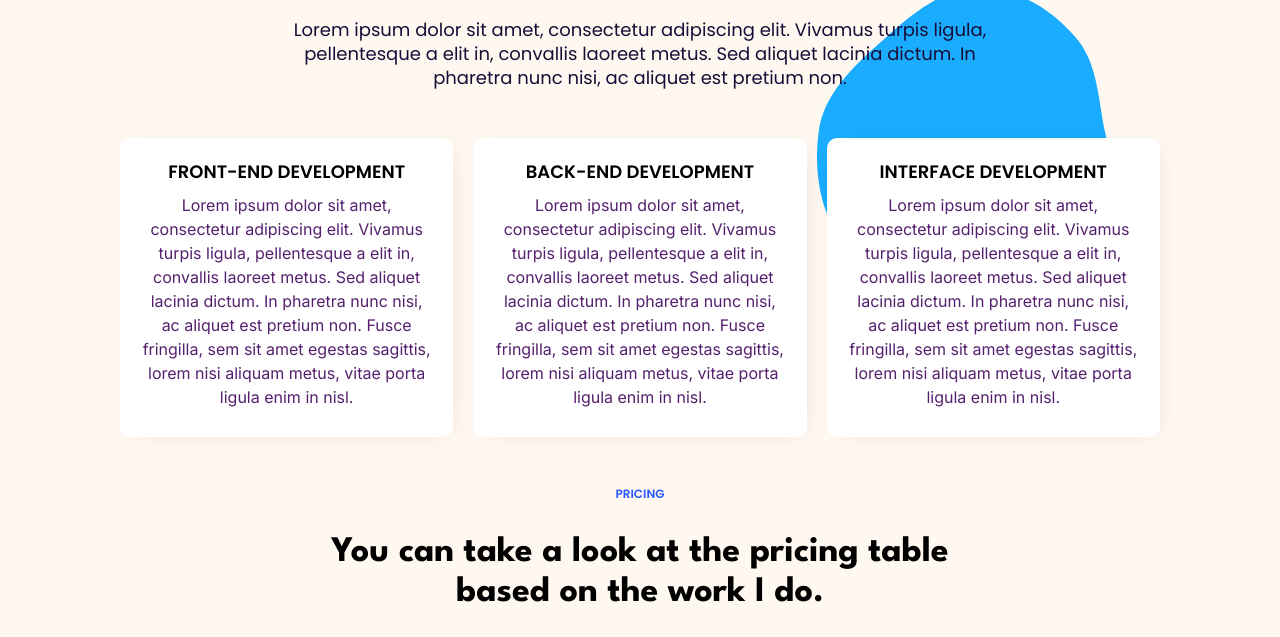
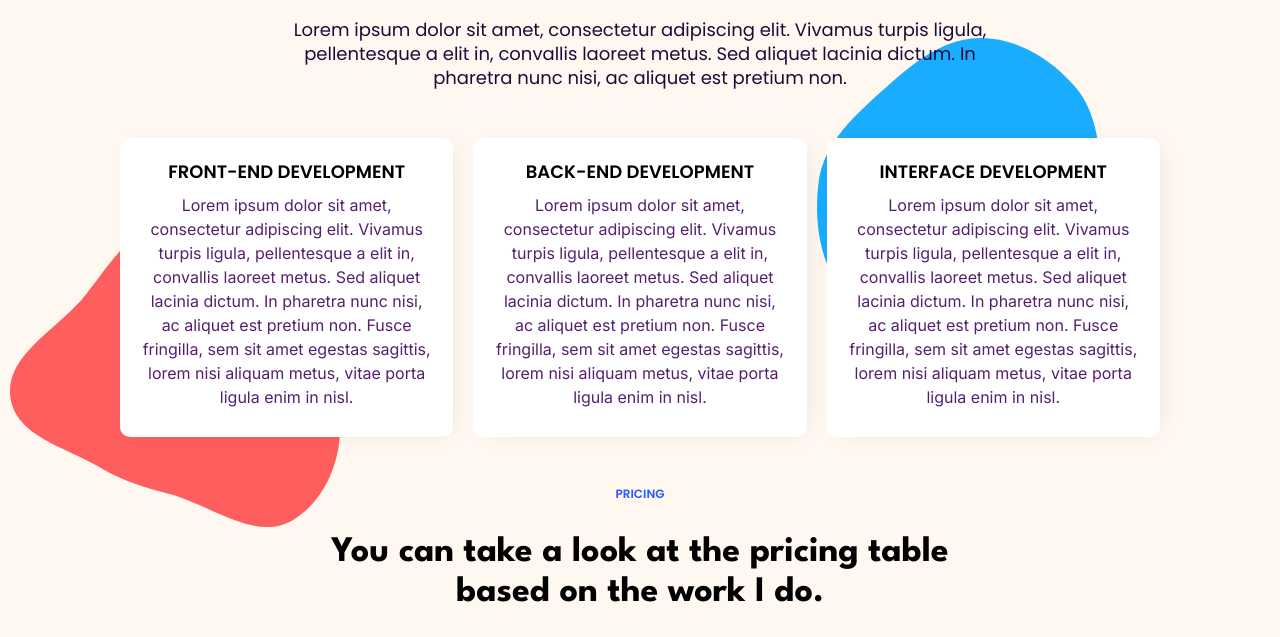
Before and after one commit to Kamal1701/my-first-web-page, a plain HTML site: page src/index.html in a window 1280 px wide. Shown: the part 720-1357 px from the top of the page. Drawn offline with Linux system fonts and the light colour scheme.

Commit message:
fixed red image

```diff
--- a/src/index.html
+++ b/src/index.html
@@ -77,6 +77,8 @@
         </div>
         <div id="what-i-do-boxes">
             <div class="what-i-do-box">
+
+
                 <div class="what-i-do-card">
                     <div class="what-i-do-card-title">Front-end Development</div>
                     <div class="what-i-do-card-text">Lorem ipsum dolor sit amet, consectetur adipiscing elit. Vivamus
@@ -87,6 +89,7 @@
                         porta
                         ligula enim in nisl.</div>
                 </div>
+                <div><img src="./images/what-i-do-red.svg" class="what-i-do-redimg"></div>
             </div>
             <div class="what-i-do-box">
                 <div class="what-i-do-card">
@@ -101,9 +104,8 @@
                 </div>
             </div>
             <div class="what-i-do-box">
-                <img src="./images/what-i-do-blue.svg" class="what-i-do-blueimg">
+                <div><img src="./images/what-i-do-blue.svg" class="what-i-do-blueimg"></div>
                 <div class="what-i-do-card">
-                    <!-- <img src="./images/what-i-do-blue.svg" class="what-i-do-blueimg"> -->
                     <div class="what-i-do-card-title">Interface Development</div>
                     <div class="what-i-do-card-text">Lorem ipsum dolor sit amet, consectetur adipiscing elit. Vivamus
                         turpis ligula, pellentesque a
@@ -114,6 +116,7 @@
                         ligula enim in nisl.</div>
 
                 </div>
+
             </div>
         </div>
     </div>
--- a/src/styles.css
+++ b/src/styles.css
@@ -271,9 +271,18 @@ h2 {
 
 .what-i-do-blueimg{
     position: absolute;
-    margin-top: -150px;
+    margin-top: -100px;
+    margin-right: -60px;
     z-index: -10;
 }
+
+.what-i-do-redimg{
+    position: absolute;
+    margin-top: -210px;
+    margin-left: -100px;
+    z-index: -10;
+}
+
 
 
 #what-i-do-section {
@@ -300,11 +309,13 @@ h2 {
 #what-i-do-boxes {
     display: flex;
     margin-top: 32px;
+
 }
 
 .what-i-do-box {
     width: 33.33%;
-    position: relative;
+
+
 }
 
 
```
